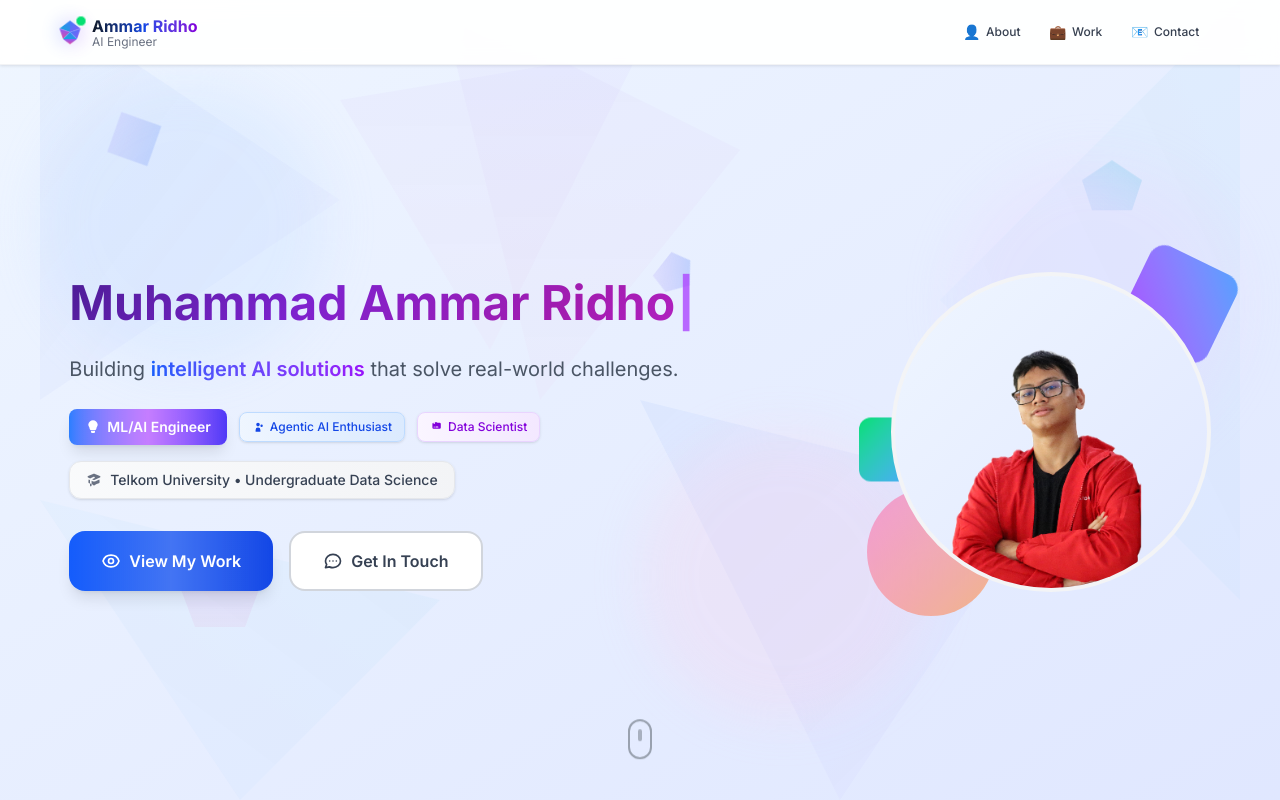
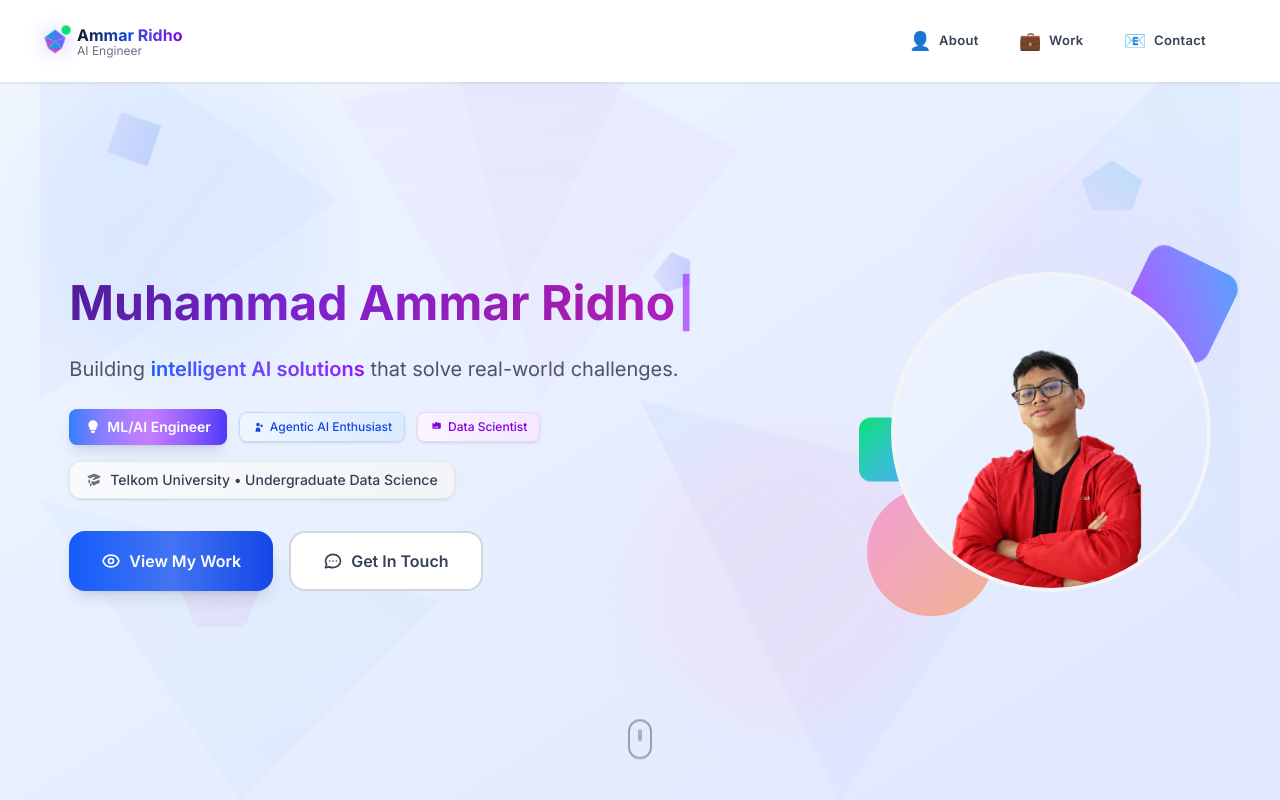
Before and after one commit to BangJhen/React-Tailwind-Portofolio, a React (Vite) app: page / in a window 1280 px wide. Shown: the top 800 px of the page. Built offline with nearby package versions, Linux system fonts and the light colour scheme.

Commit message:
Improvement Header Transition Animation

```diff
--- a/index.css
+++ b/index.css
@@ -17,6 +17,109 @@ body {
     sans-serif;
   -webkit-font-smoothing: antialiased;
   -moz-osx-font-smoothing: grayscale;
+}
+
+/* Navigation Enhancement Styles */
+.nav-pills-container .nav-item a {
+  position: relative;
+  overflow: hidden;
+}
+
+.nav-pills-container .nav-item a::before {
+  content: '';
+  position: absolute;
+  top: 0;
+  left: -100%;
+  width: 100%;
+  height: 100%;
+  background: linear-gradient(90deg, transparent, rgba(255, 255, 255, 0.6), transparent);
+  transition: left 0.5s ease;
+}
+
+.nav-pills-container .nav-item a:hover::before {
+  left: 100%;
+}
+
+/* Active indicator pulse animation */
+@keyframes pulse {
+  0%, 100% {
+    opacity: 1;
+    transform: scale(1);
+  }
+  50% {
+    opacity: 0.8;
+    transform: scale(1.1);
+  }
+}
+
+/* Touch feedback for mobile */
+.mobile-nav-item.touch-active {
+  transform: scale(0.98) !important;
+  background-color: rgba(255, 255, 255, 0.8) !important;
+}
+
+/* Clean navigation pills without background */
+.nav-pills-container {
+  position: relative;
+}
+
+/* Header Smooth Transition Styles */
+.floating-header {
+  will-change: transform, background-color, box-shadow, border-radius;
+  contain: layout style paint;
+}
+
+/* Smooth header animation classes */
+.header-slide-down {
+  will-change: transform, top;
+  contain: layout;
+}
+
+/* Logo smooth scaling */
+.logo-container {
+  will-change: transform;
+  contain: layout;
+}
+
+/* Navigation pills smooth transitions */
+.nav-pills-container {
+  will-change: background-color, transform;
+  contain: layout style;
+}
+
+/* Mobile menu smooth positioning */
+.mobile-menu-floating {
+  animation: mobile-menu-appear 0.3s cubic-bezier(0.25, 0.46, 0.45, 0.94) forwards;
+}
+
+@keyframes mobile-menu-appear {
+  from {
+    opacity: 0;
+    transform: translateY(-10px) scale(0.95);
+  }
+  to {
+    opacity: 1;
+    transform: translateY(0) scale(1);
+  }
+}
+
+/* Reduce motion for users who prefer it */
+@media (prefers-reduced-motion: reduce) {
+  .floating-header,
+  .header-slide-down,
+  .logo-container,
+  .nav-pills-container {
+    transition: none !important;
+    animation: none !important;
+  }
+}
+
+/* Enhanced backdrop blur support */
+@supports (backdrop-filter: blur(20px)) {
+  .floating-header {
+    backdrop-filter: blur(20px);
+    -webkit-backdrop-filter: blur(20px);
+  }
 }
 
 /* Custom Scrollbar */
--- a/package.json
+++ b/package.json
@@ -4,7 +4,9 @@
   "version": "0.0.0",
   "type": "module",
   "scripts": {
-    "dev": "vite",
+    "dev": "vite --host",
+    "dev:hot": "vite --host --open",
+    "dev:debug": "vite --host --open --debug",
     "build": "vite build",
     "lint": "eslint .",
     "preview": "vite preview"
--- a/src/components/Contact.jsx
+++ b/src/components/Contact.jsx
@@ -159,7 +159,7 @@ const Contact = () => {
             data-aos-duration="700"
             className="text-2xl sm:text-3xl md:text-4xl lg:text-5xl font-bold text-gray-900 mb-3 lg:mb-4"
           >
-            Let's Build Something Great Together
+            Let's Work Together
           </h2>
           <div
             data-aos="fade-up"
--- a/src/components/Header.jsx
+++ b/src/components/Header.jsx
@@ -5,14 +5,27 @@ const Header = () => {
   const [isScrolled, setIsScrolled] = useState(false)
   const [activeSection, setActiveSection] = useState('home')
 
-  // Handle scroll effect and active section detection with throttling
+  // Handle scroll effect and active section detection with smoother throttling
   useEffect(() => {
     let ticking = false
+    let lastScrollY = 0
 
     const handleScroll = () => {
       if (!ticking) {
         requestAnimationFrame(() => {
-          setIsScrolled(window.scrollY > 20)
+          const currentScrollY = window.scrollY
+
+          // Add hysteresis to prevent flickering at the threshold
+          const threshold = isScrolled ? 15 : 25 // Different thresholds for up/down
+
+          if (Math.abs(currentScrollY - lastScrollY) > 5) { // Only update if significant scroll
+            if (currentScrollY > threshold && !isScrolled) {
+              setIsScrolled(true)
+            } else if (currentScrollY <= threshold && isScrolled) {
+              setIsScrolled(false)
+            }
+            lastScrollY = currentScrollY
+          }
 
           // Section detection for active navigation
           const sections = ['home', 'about', 'work', 'contact']
@@ -40,7 +53,7 @@ const Header = () => {
     handleScroll() // Check initial state
     window.addEventListener('scroll', handleScroll, { passive: true })
     return () => window.removeEventListener('scroll', handleScroll)
-  }, [])
+  }, [isScrolled]) // Add isScrolled as dependency
 
   // Memoize scroll function to prevent recreation
   const scrollToSection = useMemo(() => (sectionId, event) => {
@@ -89,35 +102,59 @@ const Header = () => {
 
   return (
     <nav
-      className={`fixed w-full z-50 header-slide-down ${
-        isScrolled ? 'top-4' : 'top-0'
-      }`}
+      className="fixed w-full z-50 header-slide-down"
       style={{
         left: 0,
         right: 0,
         top: isScrolled ? '16px' : '0px',
-        transition: 'top 0.5s cubic-bezier(0.4, 0, 0.2, 1)'
+        transition: 'all 0.6s cubic-bezier(0.25, 0.46, 0.45, 0.94)',
+        transform: isScrolled ? 'translateY(0)' : 'translateY(0)',
       }}
       data-aos="fade-down"
       data-aos-duration="600"
     >
-      <div className={`transition-all duration-500 ease-out ${
-        isScrolled ? 'w-full flex justify-center px-4 sm:px-6 lg:px-8' : 'w-full px-0'
-      }`}>
-        {/* Header Container - Floating when scrolled, attached when at top */}
+      <div
+        className="w-full transition-all duration-700 ease-out"
+        style={{
+          display: 'flex',
+          justifyContent: isScrolled ? 'center' : 'stretch',
+          paddingLeft: isScrolled ? '16px' : '0px',
+          paddingRight: isScrolled ? '16px' : '0px',
+          transition: 'all 0.6s cubic-bezier(0.25, 0.46, 0.45, 0.94)'
+        }}
+      >
+        {/* Header Container - Smooth floating transition */}
         <div
-          className={`floating-header relative ${isScrolled ? 'is-floating' : ''}`}
+          className="floating-header relative w-full"
+          style={{
+            maxWidth: isScrolled ? '1200px' : '100%',
+            backgroundColor: isScrolled ? 'rgba(255, 255, 255, 0.95)' : 'rgba(255, 255, 255, 1)',
+            backdropFilter: isScrolled ? 'blur(20px)' : 'blur(0px)',
+            borderRadius: isScrolled ? '24px' : '0px',
+            boxShadow: isScrolled
+              ? '0 20px 25px -5px rgba(0, 0, 0, 0.1), 0 10px 10px -5px rgba(0, 0, 0, 0.04)'
+              : '0 1px 3px 0 rgba(0, 0, 0, 0.1)',
+            border: isScrolled ? '1px solid rgba(255, 255, 255, 0.2)' : '1px solid transparent',
+            transition: 'all 0.6s cubic-bezier(0.25, 0.46, 0.45, 0.94)',
+            transform: isScrolled ? 'scale(0.98)' : 'scale(1)',
+          }}
         >
           <div
-            className="flex items-center"
+            className="flex items-center w-full"
             style={{
-              height: isScrolled ? '48px' : '48px',
-              transition: 'height 0.5s cubic-bezier(0.4, 0, 0.2, 1)'
+              height: '64px',
+              padding: isScrolled ? '8px 16px' : '12px 0px',
+              transition: 'all 0.6s cubic-bezier(0.25, 0.46, 0.45, 0.94)'
             }}
           >
-          {/* Logo with Profile - Positioned more towards center but still left */}
+          {/* Logo with Profile - Smooth scaling transition */}
           <div
-            className={`flex items-center space-x-2 group cursor-pointer ml-4 md:ml-6 lg:ml-8 logo-container ${isScrolled ? 'is-scrolled' : ''}`}
+            className="flex items-center space-x-2 group cursor-pointer logo-container"
+            style={{
+              marginLeft: isScrolled ? '8px' : '16px',
+              transform: isScrolled ? 'scale(0.95)' : 'scale(1)',
+              transition: 'all 0.6s cubic-bezier(0.25, 0.46, 0.45, 0.94)'
+            }}
             onClick={() => window.scrollTo({ top: 0, behavior: 'smooth' })}
             data-aos="fade-right"
             data-aos-delay="200"
@@ -207,15 +244,27 @@ const Header = () => {
             </div>
           </div>
 
-          {/* Desktop Menu - Navigation Pills positioned to the right */}
+          {/* Desktop Menu - Smooth scaling navigation */}
           <div
-            className={`hidden md:flex flex-1 justify-end mr-4 md:mr-6 lg:mr-8 nav-pills-container ${isScrolled ? 'is-scrolled' : ''}`}
+            className="hidden md:flex flex-1 justify-end nav-pills-container"
+            style={{
+              marginRight: isScrolled ? '8px' : '16px',
+              transform: isScrolled ? 'scale(0.95)' : 'scale(1)',
+              transition: 'all 0.6s cubic-bezier(0.25, 0.46, 0.45, 0.94)'
+            }}
             data-aos="fade-left"
             data-aos-delay="300"
           >
             {/* ...existing desktop navigation code... */}
             <div
-              className="nav-pills-container flex items-center space-x-0.5 sm:space-x-1 rounded-full px-2 sm:px-3 py-1 sm:py-1.5"
+              className="nav-pills-container flex items-center space-x-1 sm:space-x-2 rounded-full px-3 sm:px-4 py-2 sm:py-2.5"
+              style={{
+                backgroundColor: 'transparent',
+                backdropFilter: 'blur(0px)',
+                transition: 'all 0.4s ease-out',
+                border: 'none',
+                boxShadow: 'none'
+              }}
             >
               {navItems.map((item, index) => (
                 <div
@@ -228,29 +277,41 @@ const Header = () => {
                   <a
                     href={item.href}
                     onClick={(e) => scrollToSection(item.id, e)}
-                    className={`relative px-2 sm:px-3 py-1.5 sm:py-2 rounded-full font-medium transition-all duration-300 flex items-center space-x-1 sm:space-x-2 group text-xs sm:text-sm min-w-max ${
+                    className={`relative px-3 sm:px-4 py-2 sm:py-2.5 rounded-full font-semibold transition-all duration-300 flex items-center space-x-2 sm:space-x-2.5 group text-sm sm:text-base min-w-max ${
                       activeSection === item.id
-                        ? 'bg-gray-200/40 backdrop-blur-md text-gray-800 shadow-lg'
-                        : 'text-gray-700 hover:text-gray-900 hover:bg-white/60 hover:backdrop-blur-sm'
+                        ? 'bg-white/95 backdrop-blur-md text-gray-900 shadow-xl ring-2 ring-blue-200/50'
+                        : 'text-gray-700 hover:text-gray-900 hover:bg-white/80 hover:backdrop-blur-sm hover:shadow-lg hover:ring-1 hover:ring-white/30'
                     }`}
+                    style={{
+                      minHeight: '44px',
+                      fontSize: activeSection === item.id ? '14px' : '13px',
+                      fontWeight: activeSection === item.id ? '600' : '500',
+                      transform: activeSection === item.id ? 'scale(1.05)' : 'scale(1)',
+                      transition: 'all 0.3s cubic-bezier(0.4, 0, 0.2, 1)'
+                    }}
                   >
-                    <span className="text-xs sm:text-sm mr-1.5">
+                    <span className="text-base sm:text-lg mr-2">
                       {item.icon}
                     </span>
                     <span
-                      className="font-medium"
+                      className="font-semibold tracking-wide"
                       style={{
-                        color: activeSection === item.id ? '#1f2937' : '#374151',
-                        fontSize: '12px'
+                        color: 'inherit',
+                        fontSize: 'inherit',
+                        letterSpacing: '0.025em'
                       }}
                     >
                       {item.name}
                     </span>
 
-                    {/* Active Section Indicator */}
+                    {/* Active Section Indicator - Enhanced */}
                     {activeSection === item.id && (
                       <div
-                        className="absolute -top-1 -right-1 w-2 h-2 bg-blue-400 rounded-full shadow-sm active-indicator"
+                        className="absolute -top-1 -right-1 w-3 h-3 bg-gradient-to-r from-blue-500 to-purple-500 rounded-full shadow-lg active-indicator"
+                        style={{
+                          animation: 'pulse 2s infinite',
+                          boxShadow: '0 0 0 2px rgba(59, 130, 246, 0.3)'
+                        }}
                       />
                     )}
                   </a>
@@ -259,9 +320,14 @@ const Header = () => {
             </div>
           </div>
 
-          {/* Mobile menu button - Positioned on the right side */}
+          {/* Mobile menu button - Smooth positioning */}
           <div
-            className="md:hidden flex-1 flex justify-end mr-4"
+            className="md:hidden flex-1 flex justify-end"
+            style={{
+              marginRight: isScrolled ? '8px' : '16px',
+              transform: isScrolled ? 'scale(0.95)' : 'scale(1)',
+              transition: 'all 0.6s cubic-bezier(0.25, 0.46, 0.45, 0.94)'
+            }}
             data-aos="fade-in"
             data-aos-delay="500"
           >
@@ -295,15 +361,15 @@ const Header = () => {
           data-aos="zoom-in"
           data-aos-duration="300"
         >
-            <div className="px-4 sm:px-6 pt-3 sm:pt-4 pb-4 sm:pb-6 space-y-1 sm:space-y-2">
+            <div className="px-6 sm:px-8 pt-4 sm:pt-5 pb-5 sm:pb-7 space-y-2 sm:space-y-3">
               {navItems.map((item) => (
                 <a
                   key={item.name}
                   href={item.href}
-                  className={`mobile-nav-item group flex items-center space-x-3 sm:space-x-4 px-3 sm:px-4 py-2.5 sm:py-3 rounded-xl sm:rounded-2xl font-medium transition-all duration-200 cursor-pointer touch-manipulation ${
+                  className={`mobile-nav-item group flex items-center space-x-4 sm:space-x-5 px-4 sm:px-5 py-3.5 sm:py-4 rounded-xl sm:rounded-2xl font-semibold transition-all duration-200 cursor-pointer touch-manipulation ${
                     activeSection === item.id
-                      ? 'bg-gray-200/40 backdrop-blur-md text-gray-800 shadow-md'
-                      : 'text-gray-700 hover:bg-gray-100/80 hover:text-gray-900 active:bg-gray-200'
+                      ? 'bg-white/95 backdrop-blur-md text-gray-900 shadow-xl ring-2 ring-blue-200/50'
+                      : 'text-gray-700 hover:bg-white/60 hover:text-gray-900 active:bg-white/80 hover:shadow-lg hover:ring-1 hover:ring-white/30'
                   }`}
                   onClick={(e) => {
                     e.preventDefault()
@@ -332,25 +398,38 @@ const Header = () => {
                     display: 'flex',
                     alignItems: 'center',
                     textDecoration: 'none',
-                    color: activeSection === item.id ? '#1f2937' : '#374151',
-                    minHeight: '48px' // Ensure minimum touch target size
+                    color: activeSection === item.id ? '#111827' : '#374151',
+                    minHeight: '56px', // Larger touch target
+                    fontSize: activeSection === item.id ? '16px' : '15px',
+                    fontWeight: activeSection === item.id ? '600' : '500',
+                    transform: activeSection === item.id ? 'scale(1.02)' : 'scale(1)',
+                    transition: 'all 0.2s ease-out'
                   }}
                 >
-                  <span className="text-lg sm:text-xl">
+                  <span className="text-xl sm:text-2xl">
                     {item.icon}
                   </span>
-                  <span className="flex-1 text-sm sm:text-base" style={{color: 'inherit'}}>{item.name}</span>
+                  <span className="flex-1 text-base sm:text-lg font-semibold tracking-wide" style={{color: 'inherit'}}>{item.name}</span>
                   <div
-                    className={`w-2 h-2 rounded-full transition-all duration-200 ${
+                    className={`w-3 h-3 rounded-full transition-all duration-200 ${
                       activeSection === item.id
-                        ? 'bg-blue-400 scale-100 opacity-100'
+                        ? 'bg-gradient-to-r from-blue-500 to-purple-500 scale-100 opacity-100 shadow-lg'
                         : 'bg-gray-400 scale-0 opacity-0'
                     }`}
+                    style={{
+                      boxShadow: activeSection === item.id ? '0 0 0 2px rgba(59, 130, 246, 0.3)' : 'none'
+                    }}
                   />
 
-                  {/* Active checkpoint indicator for mobile */}
+                  {/* Active checkpoint indicator for mobile - Enhanced */}
                   {activeSection === item.id && (
-                    <div className="absolute -top-1 -right-1 w-2 h-2 bg-blue-400 rounded-full" />
+                    <div
+                      className="absolute -top-1 -right-1 w-3 h-3 bg-gradient-to-r from-blue-500 to-purple-500 rounded-full shadow-lg"
+                      style={{
+                        animation: 'pulse 2s infinite',
+                        boxShadow: '0 0 0 2px rgba(59, 130, 246, 0.3)'
+                      }}
+                    />
                   )}
                 </a>
               ))}
--- a/src/index.css
+++ b/src/index.css
@@ -25,6 +25,109 @@ html {
 .backdrop-blur-sm {
   -webkit-backdrop-filter: blur(4px);
   backdrop-filter: blur(4px);
+}
+
+/* Navigation Enhancement Styles - Updated from our improvements */
+.nav-pills-container .nav-item a {
+  position: relative;
+  overflow: hidden;
+}
+
+.nav-pills-container .nav-item a::before {
+  content: '';
+  position: absolute;
+  top: 0;
+  left: -100%;
+  width: 100%;
+  height: 100%;
+  background: linear-gradient(90deg, transparent, rgba(255, 255, 255, 0.6), transparent);
+  transition: left 0.5s ease;
+}
+
+.nav-pills-container .nav-item a:hover::before {
+  left: 100%;
+}
+
+/* Active indicator pulse animation */
+@keyframes pulse {
+  0%, 100% {
+    opacity: 1;
+    transform: scale(1);
+  }
+  50% {
+    opacity: 0.8;
+    transform: scale(1.1);
+  }
+}
+
+/* Touch feedback for mobile */
+.mobile-nav-item.touch-active {
+  transform: scale(0.98) !important;
+  background-color: rgba(255, 255, 255, 0.8) !important;
+}
+
+/* Clean navigation pills without background */
+.nav-pills-container {
+  position: relative;
+}
+
+/* Header Smooth Transition Styles - Enhanced */
+.floating-header {
+  will-change: transform, background-color, box-shadow, border-radius;
+  contain: layout style paint;
+}
+
+/* Smooth header animation classes */
+.header-slide-down {
+  will-change: transform, top;
+  contain: layout;
+}
+
+/* Logo smooth scaling */
+.logo-container {
+  will-change: transform;
+  contain: layout;
+}
+
+/* Navigation pills smooth transitions */
+.nav-pills-container {
+  will-change: background-color, transform;
+  contain: layout style;
+}
+
+/* Mobile menu smooth positioning */
+.mobile-menu-floating {
+  animation: mobile-menu-appear 0.3s cubic-bezier(0.25, 0.46, 0.45, 0.94) forwards;
+}
+
+@keyframes mobile-menu-appear {
+  from {
+    opacity: 0;
+    transform: translateY(-10px) scale(0.95);
+  }
+  to {
+    opacity: 1;
+    transform: translateY(0) scale(1);
+  }
+}
+
+/* Reduce motion for users who prefer it */
+@media (prefers-reduced-motion: reduce) {
+  .floating-header,
+  .header-slide-down,
+  .logo-container,
+  .nav-pills-container {
+    transition: none !important;
+    animation: none !important;
+  }
+}
+
+/* Enhanced backdrop blur support */
+@supports (backdrop-filter: blur(20px)) {
+  .floating-header {
+    backdrop-filter: blur(20px);
+    -webkit-backdrop-filter: blur(20px);
+  }
 }
 
 /* Header Navigation Button Hover Animations */
```
Also changed, not shown: Screenshot 2025-06-23 at 01.29.56.png (deleted), 1 other file (tests, documents, lock files or other folders).
